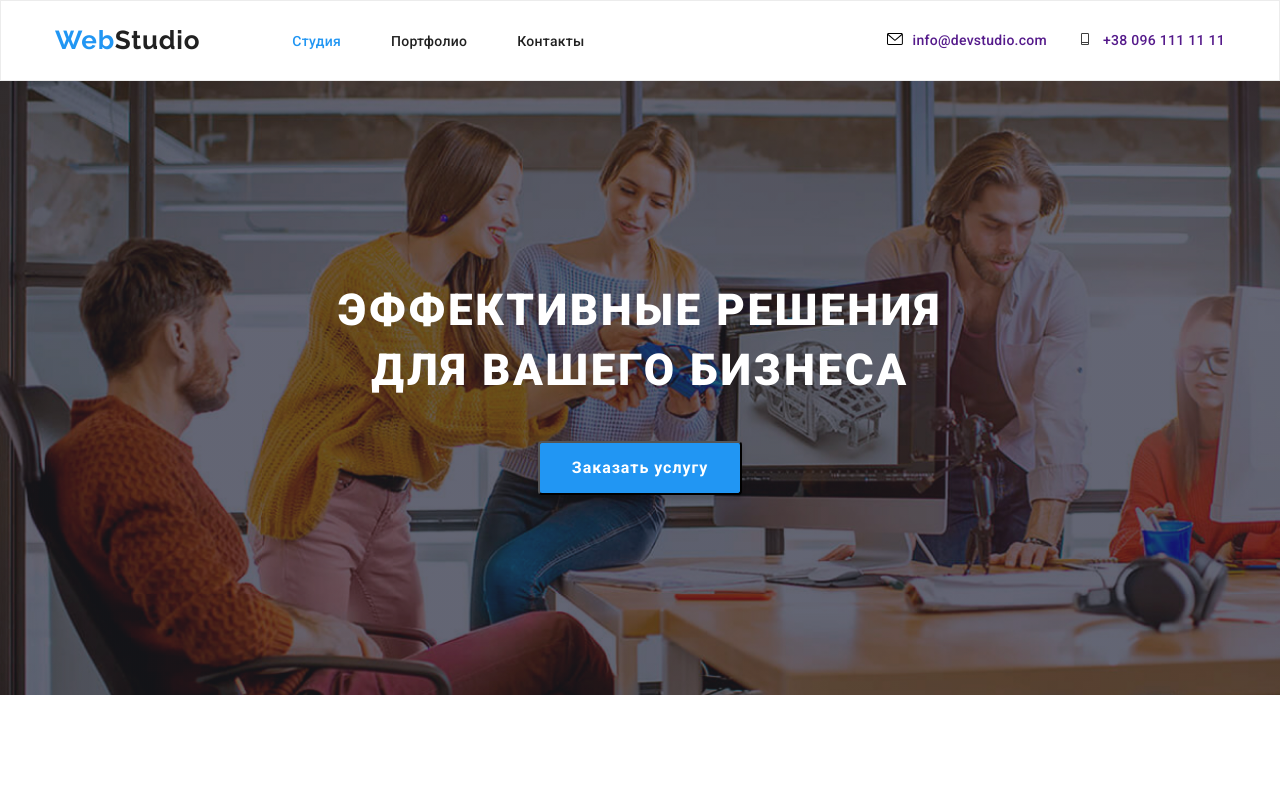
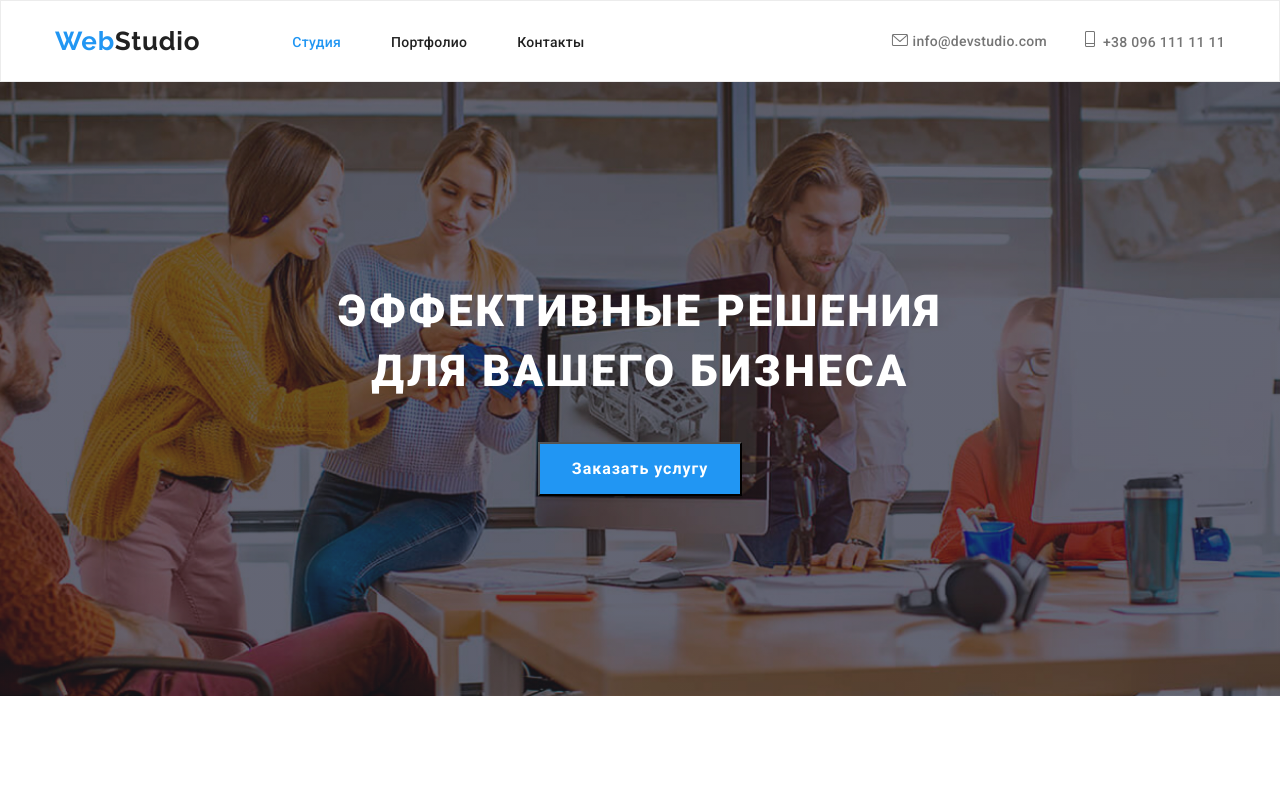
Before and after one commit to Actobe/goit-markup-hw-04-2022, a plain HTML site: page index.html in a window 1280 px wide. Shown: the top 786 px of the page. Drawn offline with nearby package versions, Linux system fonts and the light colour scheme.

Commit message:
14042022

```diff
--- a/css/styles.css
+++ b/css/styles.css
@@ -64,8 +64,7 @@ border: 1px solid #ECECEC;
 display: flex;
 align-items: center;
 justify-content: space-between;
-padding-top: 24px ;
-padding-bottom: 24px;
+
 }
 .navigation{
     display: flex;
@@ -77,22 +76,10 @@ padding-bottom: 24px;
 }
 
 
-nav-list-link {
-    color: #2196F3;
-    fill: currentColor;
-  }
-.current {
-    color: #2196F3;
-    fill: currentColor;
-}
 
 .contact-list {
     display: flex;
     align-items: center;
-}
-
-.contact-list-mail {
-margin-right:30px;
 }
 
 
@@ -103,15 +90,16 @@ margin-right:30px;
     line-height: 16px;
     letter-spacing: 0.02em;
     text-align: left;
+    color: #757575;
+    padding-top: 32px;
+    padding-bottom: 32px;
 }
 .contact-mail-link:hover,
 .contact-mail-link:focus {
 fill: #2196F3;
 color: #2196F3;
 }
-.contact-mail-icon {
-    margin-right: 10px;
-}
+
 .contact-number-link {
 font-family: Roboto;
 font-size: 14px;
@@ -119,30 +107,57 @@ font-weight: 500;
 line-height: 16px;
 letter-spacing: 0.02em;
 text-align: left;
+color: #757575;
+padding-top: 32px;
+padding-bottom: 32px;
 }
 .contact-number-link:hover,
 .contact-number-link:focus {
 fill: #2196F3;
 color: #2196F3;
 }
+
+
+.contact-mail-icon {
+    width: 26px;
+}
 .contact-number-icon {
-margin-right: 10px;
-margin-left: 30px;
+    width: 26px;
 }
+.contact-number-link {
+fill: #757575;
+  }
+.contact-mail-link {
+fill: #757575;
+}
+
+
+
+
+
+
+
+
 .contact-mail {
     display: flex;
     align-items: center;
+    padding-top: 32px;
+    padding-bottom: 32px;
+    width: 25px;
 }
 .contact-list-mail {
 display: flex;
 align-items: center;
+margin-right: 30px;
+
+}
+.contect-mail-link {
+    width: 25px;
 }
 
-.contact-number-icon {
-margin-right:10px;
-}
 .contact-number-icon:hover,
 .contact-number-icon:focus {
+color: #2196F3;
 fill: #2196F3;
 }
 .contact-number-link:hover,
@@ -163,7 +178,9 @@ font-weight: 500;
 font-size: 14px;
 line-height: 1.14;
 letter-spacing: 0.02em;
-color: #212121
+color: #212121;
+padding-top: 32px;
+padding-bottom: 32px;
 }
 .nav-list-link:hover,
 .nav-list-link:focus {
@@ -172,24 +189,22 @@ color:#2196F3;
 .contact-mail {
 font-family: 'Roboto', sans-serif;
 font-style: normal;
-font-weight: 500;
+font-weight: 500, Medium;
 font-size: 14px;
 line-height: 1.14;
 letter-spacing: 0.02em;
-
 color: #757575;
 }
-.contact-list-mail {
-    margin-right: 50px;
-}
+
 .contact-number {
 font-family: 'Roboto', sans-serif;
 font-style: normal;
 font-weight: 500;
 font-size: 14px;
-line-height: 1.14;
+line-height: 16px;
 letter-spacing: 0.02em;
 color: #757575;
+
 }
 
 .contact-mail:hover,
@@ -220,25 +235,24 @@ color:#2196F3;
 
 
 .hero {
+max-width: 1600px;
 background: #2F303A;
-
 text-align: center;
 background-image: linear-gradient(rgba(47, 48, 58, 0.4),
 rgba(47, 48, 58, 0.4)),
 url(../images/hero/bg.jpg);
-background-size: cover;
 background-color: #C4C4C4;
-  padding: 200px 0;
-
-
+padding-top: 200px;
+padding-bottom: 200px;
+background-size:cover;
+background-repeat: no-repeat;
+background-position: center;
+margin-left: auto;
+margin-right: auto;
 }
-
-.container-hero {
-    max-width: 1600px;
 
 
 
-}
 .icons-item {
     display: flex;
     align-items: center;
@@ -247,6 +261,7 @@ background-color: #C4C4C4;
     height: 120px;
     background-color: #F5F4FA;
     border-radius: 4px;
+    margin-bottom: 10px;
 }
 .icons-section {
     display: flex;
@@ -259,16 +274,21 @@ fill: #2196F3;
  color: #2196F3;
 }
 
+.space {
+    display: block;
+}
+
 
 
 .main-title {
     align-items: center;
     text-align: center;
     margin-bottom: 40px;
+
 }
 .modal-btn {
     min-width: 160px;
-    border-radius: 4px;
+
     background: #2196F3;
     padding-top: 10px;
     padding-bottom: 10px;
@@ -291,11 +311,15 @@ cursor:pointer;
 background-color:#2196F3;
 color: #FFFFFF;
 margin: 0 auto;
+
+
 }
 
-.modal-btn:focus {
+.modal-btn:focus,
+.modal-btn:hover {
 fill: #2196F3;
 }
+
 .main-title {
 font-family: 'Roboto', sans-serif;
 font-style: normal;
@@ -307,11 +331,11 @@ text-align: center;
 letter-spacing: 0.06em;
 text-transform: uppercase;
 margin-top: 0;
-
-
 color: #FFFFFF;
 margin-bottom: 40px;
 }
+
+
 .main-description {
 font-family: 'Roboto', sans-serif;
 font-style: normal;
@@ -371,13 +395,6 @@ border-color: #2196F3;
 .icons-list-link {
     margin-bottom: 30px;
 }
-
-
-
-.descr {
-    margin-right: 30px;
-}
-
 
 
 .activity {
@@ -773,12 +790,13 @@ margin-right: 30px;
 }
 .main-inspiration {
     padding-top: 20px;
-
+    padding-bottom:20px ;
     padding-left: 24px;
-    padding-right: 20px ;
+    padding-right: 24px ;
     border-left: #EEEEEE;
     border-right: #EEEEEE;
     border-bottom: #EEEEEE;
+    border: 1px solid #EEEEEE;
 }
 .inspiration {
     flex-basis: calc((100%-120px)/3);
@@ -901,5 +919,5 @@ color: #2196F3;
         align-items: center;
     }
     .footer-social-list {
-        padding-top: 20px;
+        margin-top: 20px;
     }
--- a/index.html
+++ b/index.html
@@ -27,25 +27,27 @@
         </ul>
     </nav>
         <ul class="contact-list list">
-        <li class="contact-list-mail link"><a class="contact-mail link" href="mailto:info@devstudio.com"></li>
+        <li class="contact-list-mail link"><a class="contact-mail link" href="mailto:info@devstudio.com">
         <a class="contact-mail-link link" href="">
          <svg class="contact-mail-icon link" width="16" height="12">
          <use href="./images/sprite.svg#icon-envelope-hover1"></use>
          </svg>info@devstudio.com
         </a>
-        <li class="contact-list-number link"><a class="contact-number link" href="tel:+380961111111"></li>
+    </li>
+        <li class="contact-list-number link"><a class="contact-number link" href="tel:+380961111111">
         <a class="contact-number-link link" href="">
-        <svg class="contact-number-icon" width="16" height="12">
+        <svg class="contact-number-icon" width="10" height="16">
             <use href="./images/sprite.svg#icon-Vector-8"></use>
         </svg>+38 096 111 11 11
     </a>
+</li>
         </ul>
     </div>
     </header>
 <main>
     <section class="hero">
-        <div class="container container-hero">
-<h1 class="main-title">Эффективные решения <br/>для вашего бизнеса</h1>
+        <div class="container">
+<h1 class="main-title"><span class="space">Эффективные решения</span>для вашего бизнеса</h1>
 <button class="modal-btn" type="button">Заказать услугу</button>
 </div>
 </section>
```
Also changed, not shown: portfolio.html (+1 -1 lines).
